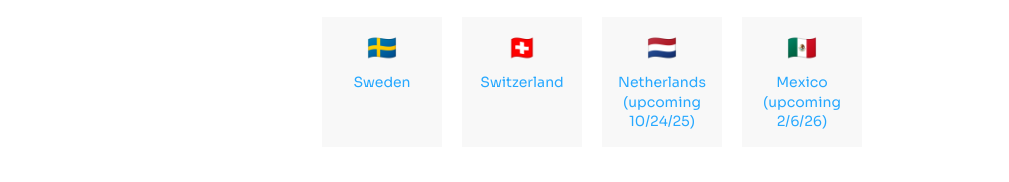
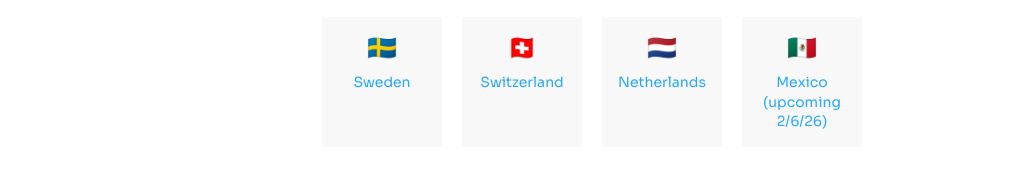
Before and after one commit to noahdlee519/ucgeo-website, a plain HTML site: page index.html in a window 1280 px wide. Shown: the part 3389-3571 px from the top of the page, without its empty margins (48-1057 px from the left). Drawn offline with Linux system fonts and the light colour scheme.

Commit message:
chore: update index.html

```diff
--- a/index.html
+++ b/index.html
@@ -125,7 +125,7 @@
                         </a>
                         <a href="https://www.netherlandsworldwide.nl/contact/embassies-consulates-general/united-states/consulate-general-chicago" target="_blank" class="consulate-item">
                             <span class="flag">🇳🇱</span>
-                            <span class="country">Netherlands (upcoming 10/24/25)</span>
+                            <span class="country">Netherlands</span>
                         </a>
                         <a href="https://consulmex.sre.gob.mx/chicago/index.php/inicio" target="_blank" class="consulate-item">
                             <span class="flag">🇲🇽</span>
```
